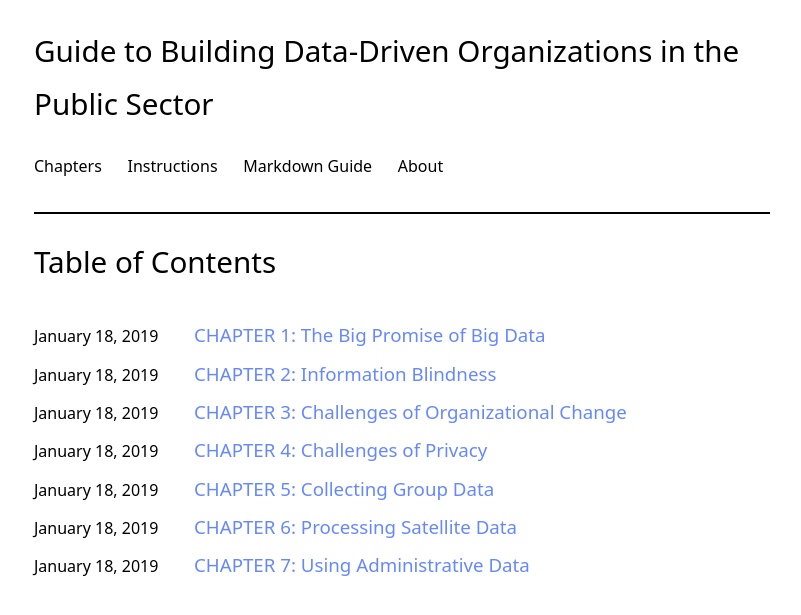
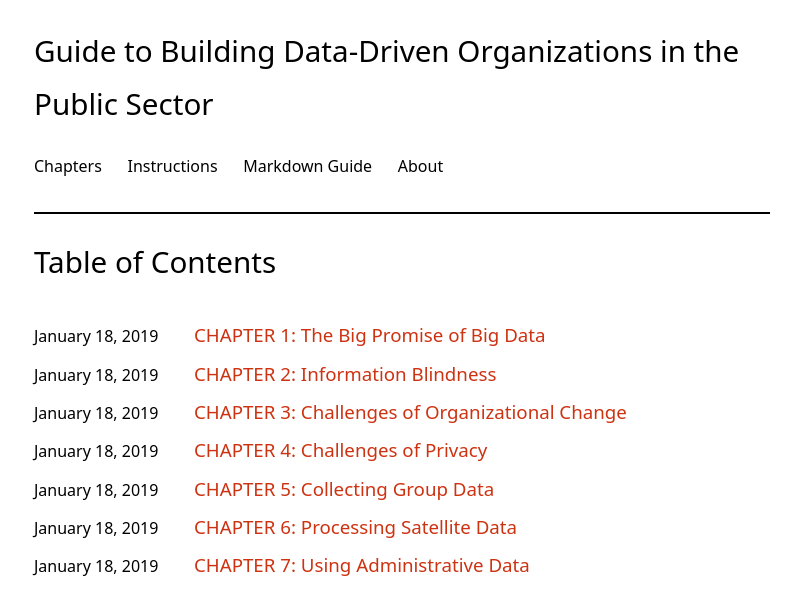
Before and after one commit to DS4PS/data-driven-management-textbook, a Jekyll site: the page built from index.html, in a window 1280 px wide. Shown: the top 615 px of the page, without its empty margins (238-1039 px from the left). Built offline with Jekyll 4.4.1, drawn with Linux system fonts in a browser that asks for light colours; the list of posts is cut into pages by our own code.

Commit message:
Update index.sass

```diff
--- a/assets/css/index.sass
+++ b/assets/css/index.sass
@@ -8,7 +8,7 @@ $font-size: calc(0.8em + 0.25vw)
 $font-weight: 300
 $heading-weight: 400
 $line-height: 1.65
-$link-color: #68f
+$link-color: #CD3211
 $background: {% if site.dark_theme %} #282828 {% else %} #ffffff {% endif %}
 $color: {% if site.dark_theme %} #ffffff {% else %} #000000 {% endif %}
 
```
